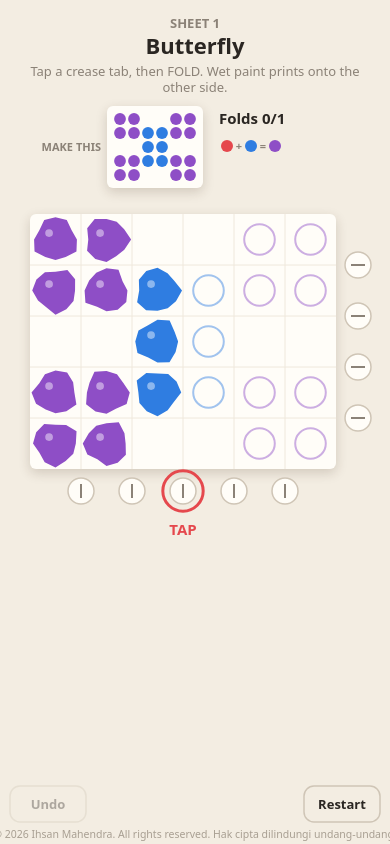
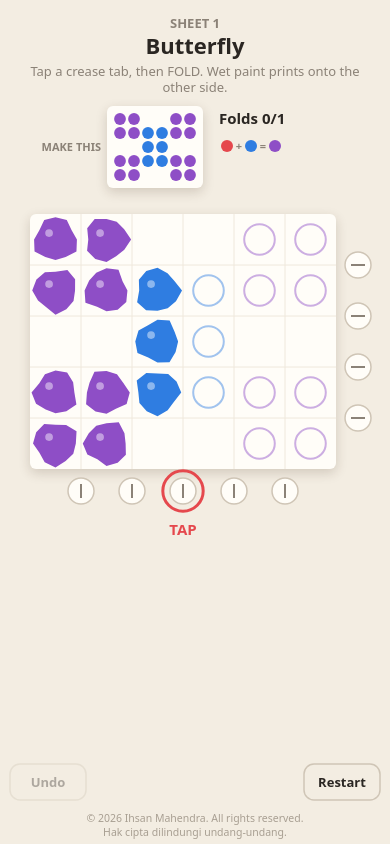
Before and after one commit to ihsanmahendra/Fold-and-Print, a plain HTML site: page index.html in a window 390 px wide. Drawn offline with Linux system fonts and the light colour scheme.

Commit message:
Fit copyright footer on small screens
Co-Authored-By: Claude Opus 5.5 <noreply@anthropic.com>
Claude-Session: https://claude.ai/code/session_017jKdDqiMgpDTfAT7sfeJgL

```diff
--- a/index.html
+++ b/index.html
@@ -115,8 +115,8 @@ function tabs() {
   return t;
 }
 function foldBtn() { return { x: W / 2, y: sy + board.h * cs + 82, w: 200, h: 50 }; }
-function undoBtn() { return { x: 48, y: H - 40, w: 76, h: 36 }; }
-function resetBtn() { return { x: W - 48, y: H - 40, w: 76, h: 36 }; }
+function undoBtn() { return { x: 48, y: H - 62, w: 76, h: 36 }; }
+function resetBtn() { return { x: W - 48, y: H - 62, w: 76, h: 36 }; }
 const inBox = (mx, my, b) => Math.abs(mx - b.x) <= b.w / 2 && Math.abs(my - b.y) <= b.h / 2;
 
 cv.addEventListener('pointerdown', e => {
@@ -257,7 +257,8 @@ function draw() {
     ctx.fillStyle = '#2a2622'; ctx.font = '700 13px system-ui'; ctx.fillText(label, b.x, b.y + 5); ctx.globalAlpha = 1; });
   // Copyright / Hak cipta
   ctx.fillStyle = '#a89f92'; ctx.font = '10.5px system-ui';
-  ctx.fillText('© 2026 Ihsan Mahendra. All rights reserved. Hak cipta dilindungi undang-undang.', W / 2, H - 6);
+  ctx.fillText('© 2026 Ihsan Mahendra. All rights reserved.', W / 2, H - 22);
+  ctx.fillText('Hak cipta dilindungi undang-undang.', W / 2, H - 8);
 }
 
 // Draws the paper and paint. With a crease, draws only one side; 'flip' side is scaled around the crease (s from 1 to -1).
```
